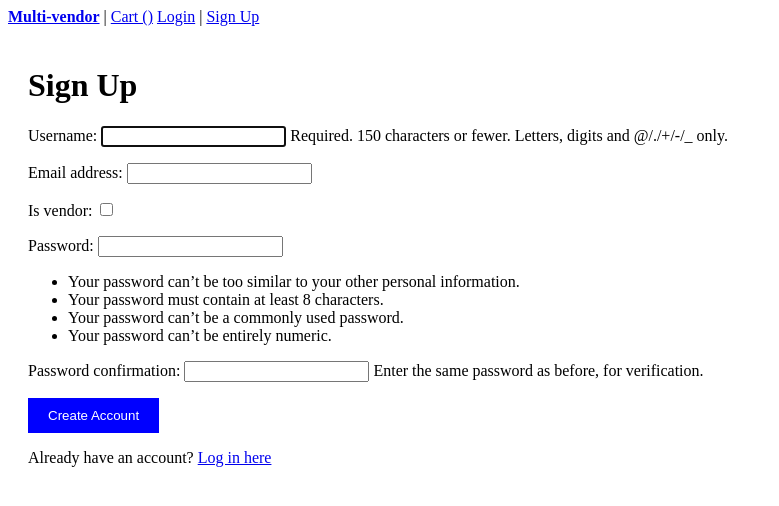
After one commit to Hanumanthareddy884/Multi_Vendor_Ecosystem, a Django app: page /signup/ in a window 1280 px wide. The commit adds this page. Shown: the top 506 px of the page, without its empty margins (0-779 px from the left). Run offline with Django 5.2, Linux system fonts and the light colour scheme.

Commit message:
Implemented login ,signup and logout

```diff
--- /dev/null
+++ b/core/apps/accounts/forms.py
@@ -0,0 +1,8 @@
+from django import forms
+from django.contrib.auth.forms import UserCreationForm
+from .models import User
+
+class SignUpForm(UserCreationForm):
+    class Meta:
+        model = User
+        fields = ('username', 'email','is_vendor')
--- a/core/apps/accounts/views.py
+++ b/core/apps/accounts/views.py
@@ -1,3 +1,15 @@
 from django.shortcuts import render
+from django.contrib.auth import login
+from .forms import SignUpForm
+
 
 # Create your views here.
+def signup(request):
+    if request.method == 'POST':
+        form = SignUpForm(request.POST)
+        if form.is_valid():
+            user = form.save()
+            login(request, user)  # Automatically log in the user return redirect('frontpage')
+    else:
+        form = SignUpForm()
+    return render(request, 'accounts/signup.html', {'form': form})
--- a/core/core/settings.py
+++ b/core/core/settings.py
@@ -128,3 +128,5 @@ MEDIA_URL = '/media/'
 MEDIA_ROOT = os.path.join(BASE_DIR, 'media')
 
 CART_SESSION_ID = 'cart'
+LOGIN_REDIRECT_URL = 'frontend'
+LOGOUT_REDIRECT_URL = 'frontend'
--- a/core/core/urls.py
+++ b/core/core/urls.py
@@ -18,20 +18,25 @@ from django.contrib import admin
 from django.urls import path
 from django.conf import settings
 from django.conf.urls.static import static
-from store.views import frontend,category_detail,product_detail
-from cart.views import add_to_cart,cart_detail,remove_from_cart
-
+from store.views import frontend, category_detail, product_detail
+from cart.views import add_to_cart, cart_detail, remove_from_cart
+from django.contrib.auth import views as auth_views  # Import Django's auth views
+from accounts.views import signup
 
 urlpatterns = [
     path('admin/', admin.site.urls),
     path('', frontend, name='frontend'),
-    path('<slug:category_slug>/<slug:slug>/', product_detail,name='product_detail'),
+    path('<slug:category_slug>/<slug:slug>/', product_detail, name='product_detail'),
     path('cart/', cart_detail, name='cart_detail'),
-    path('cart/add/<int:product_id>/',add_to_cart,name='add_to_cart'),
-    path('<slug:slug>/',category_detail, name= 'category_detail'),
+    path('logout/', auth_views.LogoutView.as_view(), name='logout'),
+    path('signup/', signup, name='signup'),
+    path('login/', auth_views.LoginView.as_view(template_name='accounts/login.html'), name='login'),
+
+    path('cart/add/<int:product_id>/', add_to_cart, name='add_to_cart'),
+    path('<slug:slug>/', category_detail, name='category_detail'),
     path('cart/remove/<int:product_id>/', remove_from_cart, name='remove_from_cart'),
+
 ]
 
-
 if settings.DEBUG:
-    urlpatterns += static(settings.MEDIA_URL,document_root=settings.MEDIA_ROOT)
+    urlpatterns += static(settings.MEDIA_URL, document_root=settings.MEDIA_ROOT)
--- /dev/null
+++ b/core/templates/accounts/signup.html
@@ -0,0 +1,16 @@
+{% extends 'home.html' %}
+
+{% block content %}
+    <h1>Sign Up</h1>
+
+    <form method="post" action=".">
+        {% csrf_token %}
+        {{ form.as_p }}
+
+        <button type="submit" style="padding: 10px 20px; background: blue; color: white; border: none;">
+            Create Account
+        </button>
+    </form>
+
+    <p>Already have an account? <a href="{% url 'login' %}">Log in here</a></p>
+{% endblock %}
--- a/core/templates/home.html
+++ b/core/templates/home.html
@@ -1,14 +1,23 @@
 <!DOCTYPE html>
 <html>
 <head>
-    <title>NexaMart</title>
+    <title>Multi-vendor-Ecosystem</title>
 </head>
 <body>
-<nav style="padding: 10px; border-bottom: 1px solid #ccc;">
-    <a href="{% url 'frontend' %}"><strong>Multivender</strong></a> |
+<nav>
+     <a href="{% url 'frontend' %}"><strong>Multi-vendor</strong></a> |
     <a href="{% url 'cart_detail' %}">Cart ({% if cart %}{{ cart|length }}{% endif %})</a>
+    {% if request.user.is_authenticated %}
+        <span>Hello, {{ request.user.username }}</span> |
+        <form action="{% url 'logout' %}" method="post" style="display:inline;">
+            {% csrf_token %}
+            <button type="submit" style="background:none; border:none; color:blue; cursor:pointer; text-decoration:underline; padding:0;">Logout</button>
+        </form>
+    {% else %}
+        <a href="{% url 'login' %}">Login</a> |
+        <a href="{% url 'signup' %}">Sign Up</a>
+    {% endif %}
 </nav>
-
 <main style="padding: 20px;">
     {% block content %}{% endblock %}
 </main>
```
Also changed, not shown: core/templates/accounts/login.html (added, +15 -0 lines).
